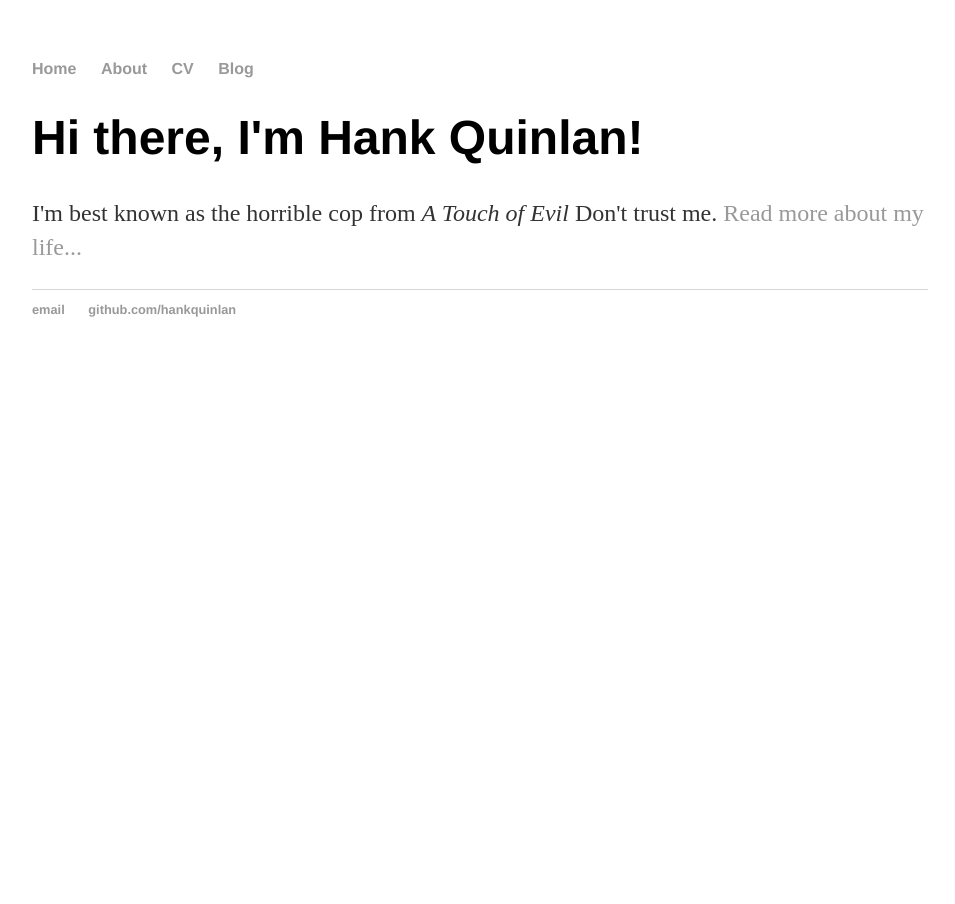
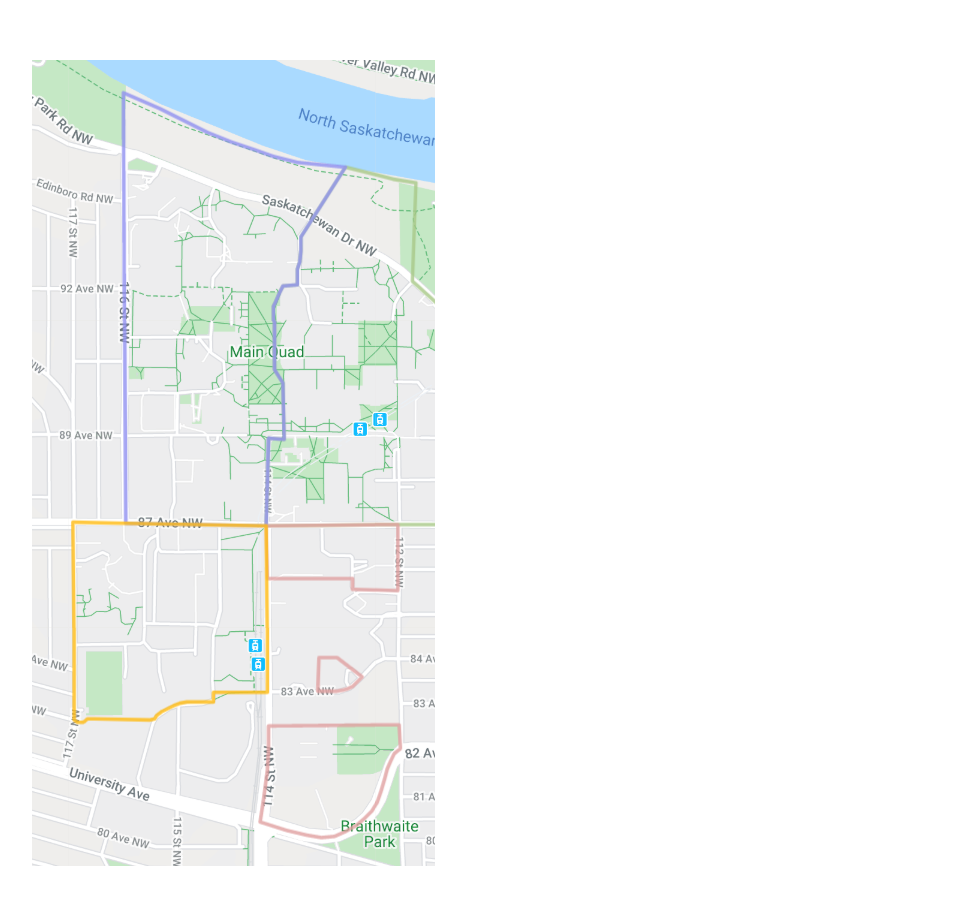
Before and after one commit to ualbertamaps/ualbertamaps.github.io, a plain HTML site: page index.html in a window 1280 px wide. Shown: the whole page, without its empty margins (160-1115 px from the left). Before the commit the page ends 800 px from the top, so only its background shows below. Drawn offline with Linux system fonts and the light colour scheme.

Commit message:
main page setup

```diff
--- a/index.html
+++ b/index.html
@@ -1,29 +1,13 @@
 <!DOCTYPE html>
 <html>
 	<head>
-		<title>Hank Quinlan, Horrible Cop</title>
-		<link rel="stylesheet" type="text/css" href="/css/main.css">
-	</head>
+        <title>UAlberta Map</title>
+        <link rel="stylesheet" href="css/main.css">
+    </head>
+
 	<body>
-		<nav>
-    		<ul>
-        		<li><a href="/">Home</a></li>
-	        	<li><a href="/about">About</a></li>
-        		<li><a href="/cv">CV</a></li>
-        		<li><a href="/blog">Blog</a></li>
-    		</ul>
-		</nav>
-		<div class="container">
-    		<div class="blurb">
-        		<h1>Hi there, I'm Hank Quinlan!</h1>
-				<p>I'm best known as the horrible cop from <em>A Touch of Evil</em> Don't trust me. <a href="/about">Read more about my life...</a></p>
-    		</div><!-- /.blurb -->
-		</div><!-- /.container -->
-		<footer>
-    		<ul>
-        		<li><a href="mailto:hankquinlanhub@gmail.com">email</a></li>
-        		<li><a href="https://github.com/hankquinlan">github.com/hankquinlan</a></li>
-			</ul>
-		</footer>
+        <div class ="mainmap">
+            <img src="images/mapmain.png">
+        </div>
 	</body>
 </html>
```
Also changed, not shown: images/mapmain.png (added).
